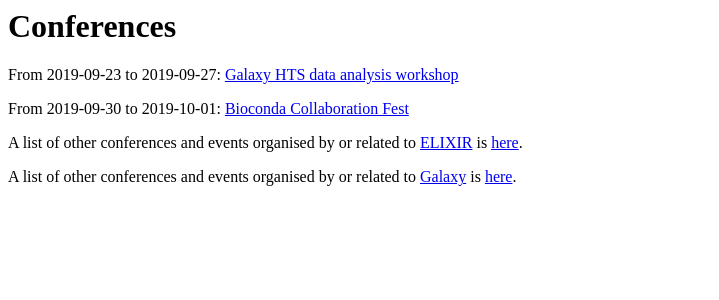
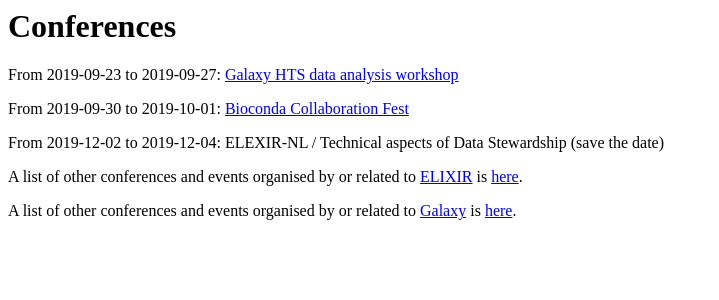
Before and after one commit to mtrojan-ub/biodaten, a PHP site: page /conferences.php in a window 1280 px wide. Shown: the top 300 px of the page, without its empty margins (0-719 px from the left). Run offline with PHP 8.4, Linux system fonts and the light colour scheme.

Commit message:
conferences: added ELEXIR-NL conference on 2019-12-02

```diff
--- a/tpl/conferences.php
+++ b/tpl/conferences.php
@@ -7,6 +7,9 @@
         From 2019-09-30 to 2019-10-01: <a target="_blank" href="//galaxyproject.eu/event/2019-08-19-bioconda-cofest/">Bioconda Collaboration Fest</a>
     </p>
     <p>
+        From 2019-12-02 to 2019-12-04: ELEXIR-NL / Technical aspects of Data Stewardship (save the date)
+    </p>
+    <p>
         A list of other conferences and events organised by or related to <a target="_blank" href="//elixir-europe.org/">ELIXIR</a> is <a target="_blank" href="https://elixir-europe.org/events">here</a>.
     </p>
     <p>
```
